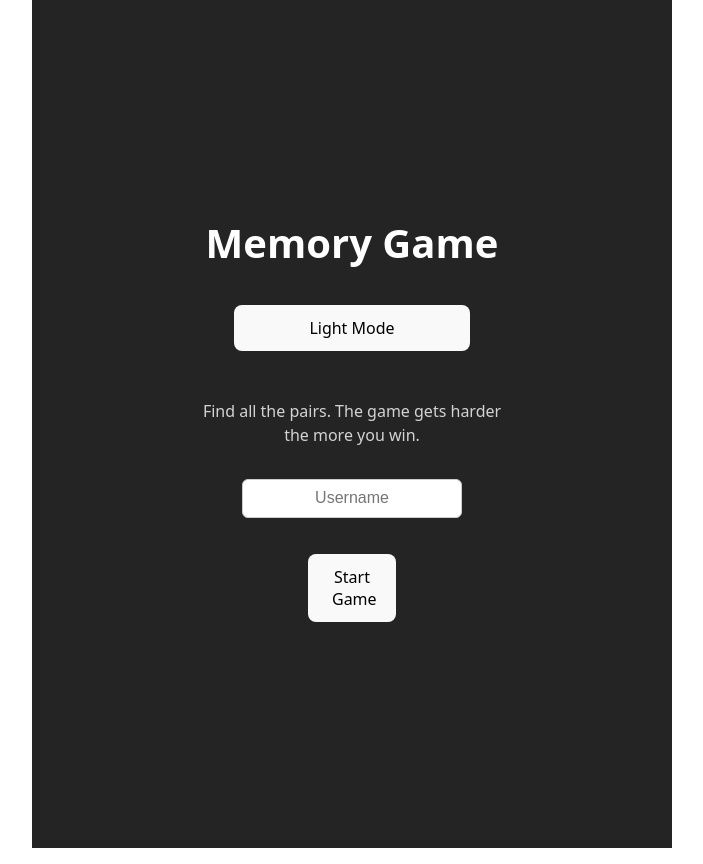
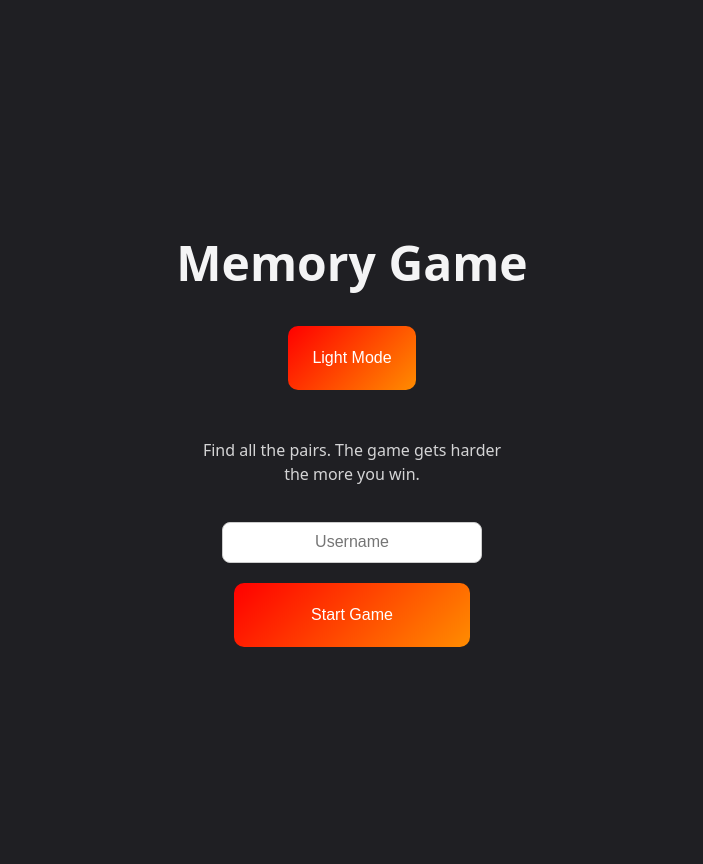
Before and after one commit to theTscheZ/MemoryGame, a Vue app: page /memory/ in a window 1280 px wide. Shown: the whole page, without its empty margins (288-991 px from the left). Built offline with nearby package versions, Linux system fonts and the light colour scheme.

Commit message:
CSS Styling

```diff
--- a/src/components/GameBoard.vue
+++ b/src/components/GameBoard.vue
@@ -164,9 +164,31 @@ const gridStyle = computed(() => ({
 <style scoped>
 .board {
   display: grid;
-  gap: 1rem;
-  width: 100%;
-  max-width: 90vw;
+  justify-content: center;
+  gap: 0.75rem;
+
+  /* prevents huge stretching */
+  max-width: 900px;
   margin: 0 auto;
 }
+
+/* responsive columns controlled by size */
+@media (max-width: 600px) {
+  .board {
+    gap: 0.5rem;
+  }
+}
+
+/* allow scrolling instead of shrinking */
+.board {
+  overflow-x: hidden;
+}
+
+.actions {
+  display: flex;
+  flex-wrap: wrap;
+  justify-content: center;
+  gap: 0.75rem !important;
+  margin: 1rem 0;
+}
 </style>
--- a/src/components/GameControls.vue
+++ b/src/components/GameControls.vue
@@ -13,6 +13,7 @@ const emit = defineEmits<{
 
 <template>
   <footer>
+    <div class="actions">
       <button @click="emit('stop')">
         Return to Menu
       </button>
@@ -27,5 +28,18 @@ const emit = defineEmits<{
       <button @click="emit('reset')">
         Reset to Easy
       </button>
+    </div>
   </footer>
 </template>
+
+<style scoped>
+.actions {
+  display: flex;
+  align-items: center;
+  align-content: center;
+  align-self: center;
+  justify-items: center;
+  justify-content: center;
+  font-size: inherit;
+}
+</style>
--- a/src/components/MemoryCard.vue
+++ b/src/components/MemoryCard.vue
@@ -28,16 +28,20 @@ const emit = defineEmits<{
 
 <style scoped>
 .card {
+  position: relative;
   aspect-ratio: 1 / 1;
   cursor: pointer;
   perspective: 1000px;
+  border-radius: 12px;
+  overflow: hidden;
 }
 
 .inner {
   width: 100%;
   height: 100%;
-  transition: transform 0.4s;
+  transition: transform 0.45s cubic-bezier(0.4, 0, 0.2, 1);
   transform-style: preserve-3d;
+  border-radius: 12px;
 }
 
 .card.flipped .inner {
@@ -51,25 +55,36 @@ const emit = defineEmits<{
   display: flex;
   align-items: center;
   justify-content: center;
-  font-size: 2rem;
-  border-radius: 8px;
+  font-size: 2.2rem;
+  border-radius: 12px;
   backface-visibility: hidden;
+  box-shadow: 0 6px 18px rgba(0, 0, 0, 0.25);
+  transition: box-shadow 0.2s ease, transform 0.2s ease;
 }
 
 .front {
-  background: #444;
+  background: linear-gradient(135deg, #64748b, #475569);
+  color: white;
 }
 
 .back {
-  background: #ccc;
+  background: #e5e7eb;
   transform: rotateY(180deg);
+  padding: 0;
 }
 
 .back img {
   width: 100%;
   height: 100%;
   object-fit: cover;
-  border-radius: 8px;
+  border-radius: 12px;
+}
+
+@media (hover: hover) {
+  .card:hover .front {
+    transform: translateY(-2px);
+    box-shadow: 0 10px 24px rgba(0, 0, 0, 0.35);
+  }
 }
 
 </style>
--- a/src/style.css
+++ b/src/style.css
@@ -23,11 +23,9 @@ a:hover {
 }
 
 body {
-  margin: 0;
-  display: flex;
-  place-items: center;
-  min-width: 320px;
-  min-height: 100vh;
+    margin: 0;
+    min-width: 320px;
+    min-height: 100vh;
 }
 
 h1 {
@@ -36,22 +34,28 @@ h1 {
 }
 
 button {
-  border-radius: 8px;
-  border: 1px solid transparent;
-  padding: 0.6em 1.5em;
-  font-size: 1em;
-  font-weight: 500;
-  font-family: inherit;
-  background-color: #1a1a1a;
-  cursor: pointer;
-  transition: border-color 0.25s;
-    margin-bottom: 1rem;
-    width: 25%;
-    margin: 1.5rem 1rem 2rem 1rem;
+    display: inline-flex;
+    justify-content: center;
+    align-items: center;
+    width: auto;
+    min-width: 10%;
+    margin: 0.75rem;
+    height: auto;
+    min-height: 4rem;
+    border-radius: 0.8rem;
+    font-size: inherit;
 }
+
+button {
+    background: linear-gradient(135deg, red, darkorange);
+    color: white;
+    border: none;
+}
+
 button:hover {
-  border-color: #646cff;
+    filter: brightness(1.05);
 }
+
 button:focus,
 button:focus-visible {
   outline: 4px auto -webkit-focus-ring-color;
@@ -62,11 +66,9 @@ button:focus-visible {
 }
 
 #app {
-  max-width: 1280px;
-    min-width: 50%;
-  margin: 0 auto;
-  padding: 0;
-  text-align: center;
+    width: 100%;
+    min-height: 100vh;
+    margin: 0 auto;
 }
 
 @media (prefers-color-scheme: light) {
@@ -83,19 +85,20 @@ button:focus-visible {
 }
 
 .app {
+    min-height: 100vh;
     transition: background-color 0.3s ease, color 0.3s ease;
 }
 
 /* DARK MODE */
 .app.dark {
-    background-color: #242424;
-    color: #ffffff;
+    background-color: #1f1f23;
+    color: #f4f4f5;
 }
 
 /* LIGHT MODE */
 .app.light {
-    background-color: #f4f4f4;
-    color: #111111;
+    background-color: #f9fafb;
+    color: #111827;
 }
 
 .app.dark .card {
@@ -105,3 +108,20 @@ button:focus-visible {
 .app.light .card {
     background-color: #ffffff;
 }
+
+.app.dark .front {
+    background: linear-gradient(135deg, #6366f1, #818cf8);
+}
+
+.app.light .front {
+    background: linear-gradient(135deg, #4f46e5, #6366f1);
+}
+
+html,
+body {
+    overflow: hidden;
+}
+
+.actions{
+    display: flex;
+}
--- a/src/views/StartView.vue
+++ b/src/views/StartView.vue
@@ -50,45 +50,51 @@ function startGame() {
   flex-direction: column;
   justify-content: center;
   align-items: center;
-  padding: 1.5rem;
+  padding: 2rem 1.25rem;
   text-align: center;
+  gap: 1.25rem;
 }
 
 h1 {
-  font-size: 2.5rem;
-  margin-bottom: 1rem;
+  font-size: clamp(2rem, 5vw, 3rem);
+  margin-bottom: 0.5rem;
 }
 
 p {
   max-width: 320px;
-  margin-bottom: 2rem;
-  opacity: 0.8;
+  opacity: 0.85;
 }
 
-button {
-  padding: 0.75rem 1.5rem;
-  font-size: 1rem;
-  border-radius: 8px;
-  border: none;
-  cursor: pointer;
-  min-width: 40%;
-  align-items: center;
-  align-self: center;
-}
-
-.login {
+form {
   display: flex;
   flex-direction: column;
   gap: 0.75rem;
-  width: 220px;
+  width: 100%;
+  max-width: 260px;
 }
 
-input {
-  padding: 0.6rem;
+input,
+select {
+  padding: 0.65rem;
   font-size: 1rem;
-  border-radius: 6px;
+  border-radius: 8px;
   border: 1px solid #ccc;
   text-align: center;
 }
 
+button {
+  margin-top: 0.5rem;
+  padding: 0.75rem 1.5rem;
+  font-size: 1rem;
+  border-radius: 10px;
+  border: none;
+  cursor: pointer;
+  transition: transform 0.15s ease, box-shadow 0.15s ease;
+}
+
+button:hover {
+  transform: translateY(-1px);
+  box-shadow: 0 6px 16px rgba(0, 0, 0, 0.2);
+}
+
 </style>
```
Lines whose indentation alone changed are shown as unchanged.
